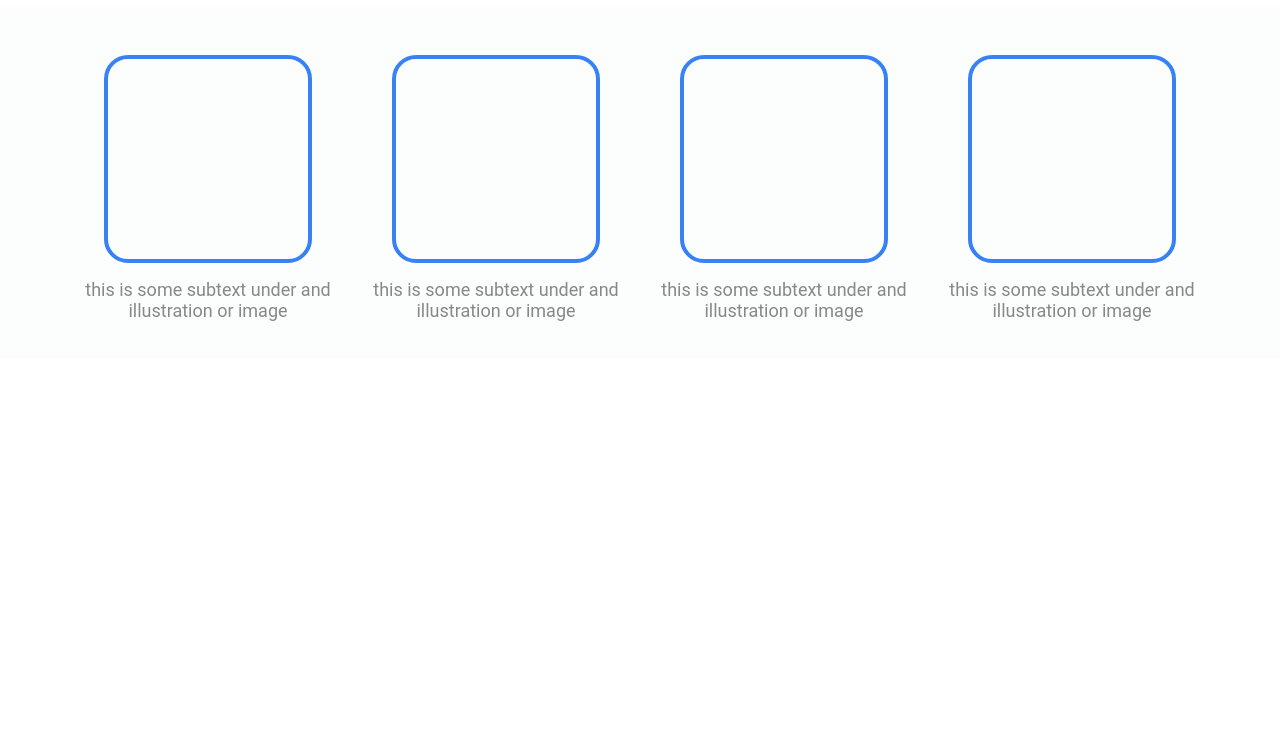
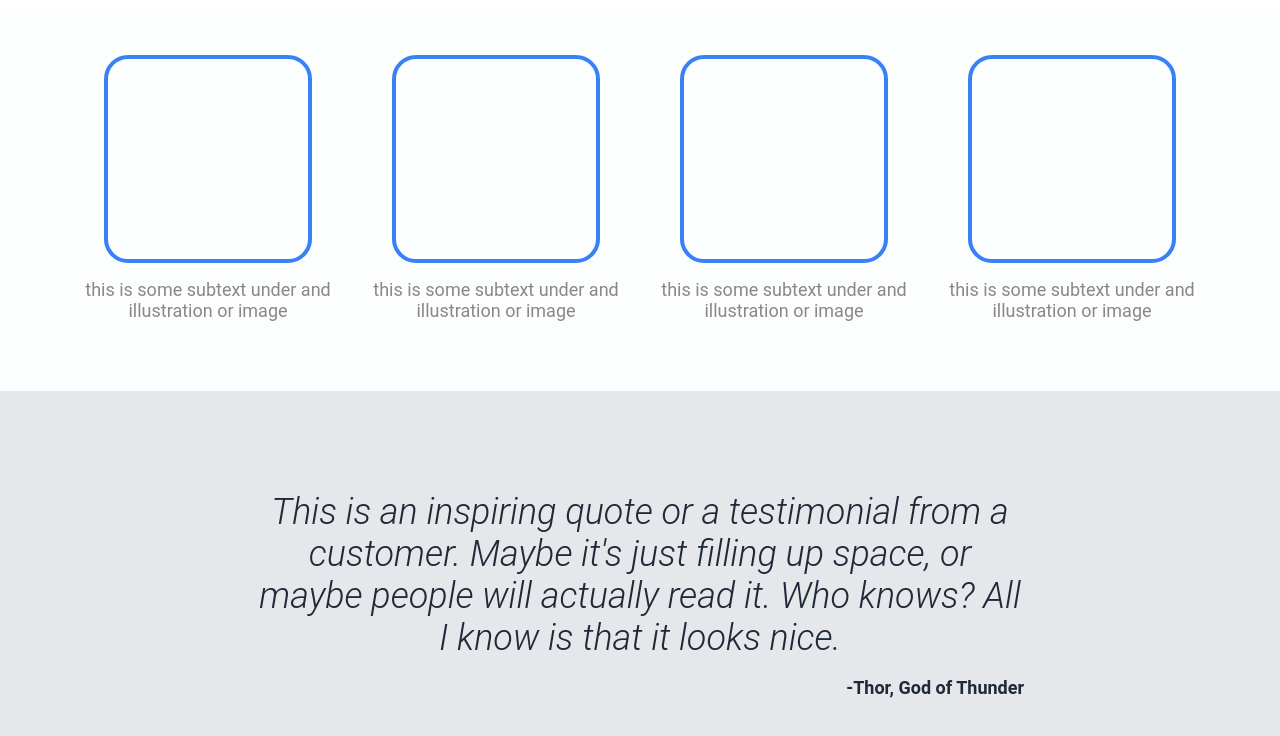
Before and after one commit to menekratis/Landing-Page-Odin, a plain HTML site: page index.html in a window 1280 px wide. Shown: the part 512-1248 px from the top of the page. Before the commit the page ends 871 px from the top, so only its background shows below. Drawn offline with Linux system fonts and the light colour scheme.

Commit message:
add quote section to landing page

```diff
--- a/index.html
+++ b/index.html
@@ -69,7 +69,16 @@
 
   </div>
 
+</div>
 
-</div>
+<div class="quote-sec">
+
+    <p class="quote-text">This is an inspiring quote or a testimonial from a customer. Maybe it's just filling up space, or maybe people will actually read it. Who knows? All I know is that it looks nice.</p>
+    <p class="quote-author">-Thor, God of Thunder</p>
+
+  </div>
+
+
+
 </body>
 </html>
--- a/styles/style.css
+++ b/styles/style.css
@@ -84,10 +84,11 @@
         display: flex;
         flex-direction: row;
         align-items: center;
-        padding: 32px;
+        padding-top: 32px;
         background-color: #fcfdfd;
         padding-left: 64px;
         padding-right: 64px;
+        padding-bottom: 64px;
         justify-content: space-around;
     }
     .info-image {
@@ -126,3 +127,27 @@
         text-align: center;
 
     }
+    .quote-sec {
+        display: flex;
+        flex-direction: column;
+        align-items: center;
+
+        padding: 64px;
+        background-color: #e5e7eb;
+        padding-left: 256px;
+        padding-right: 256px;
+    }
+    .quote-text {
+        font-size: 36px;
+        color: #1f2937;
+        text-align: center;
+        font-weight: 300;
+        font-style: italic;
+        margin-bottom: 0px;
+    }
+    .quote-author {
+        font-size: 18px;
+        color: #1f2937;
+        font-weight: 700;
+        align-self: flex-end;
+    }
```
